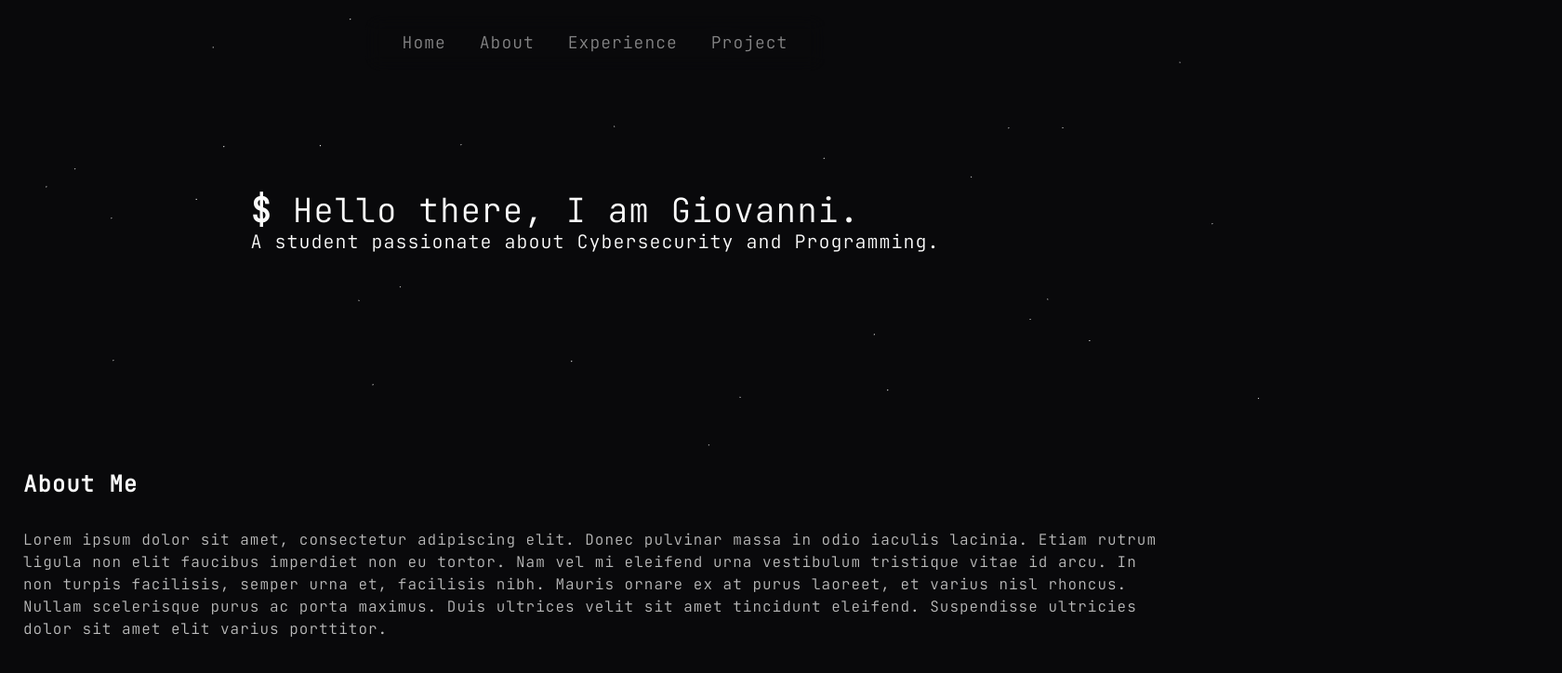
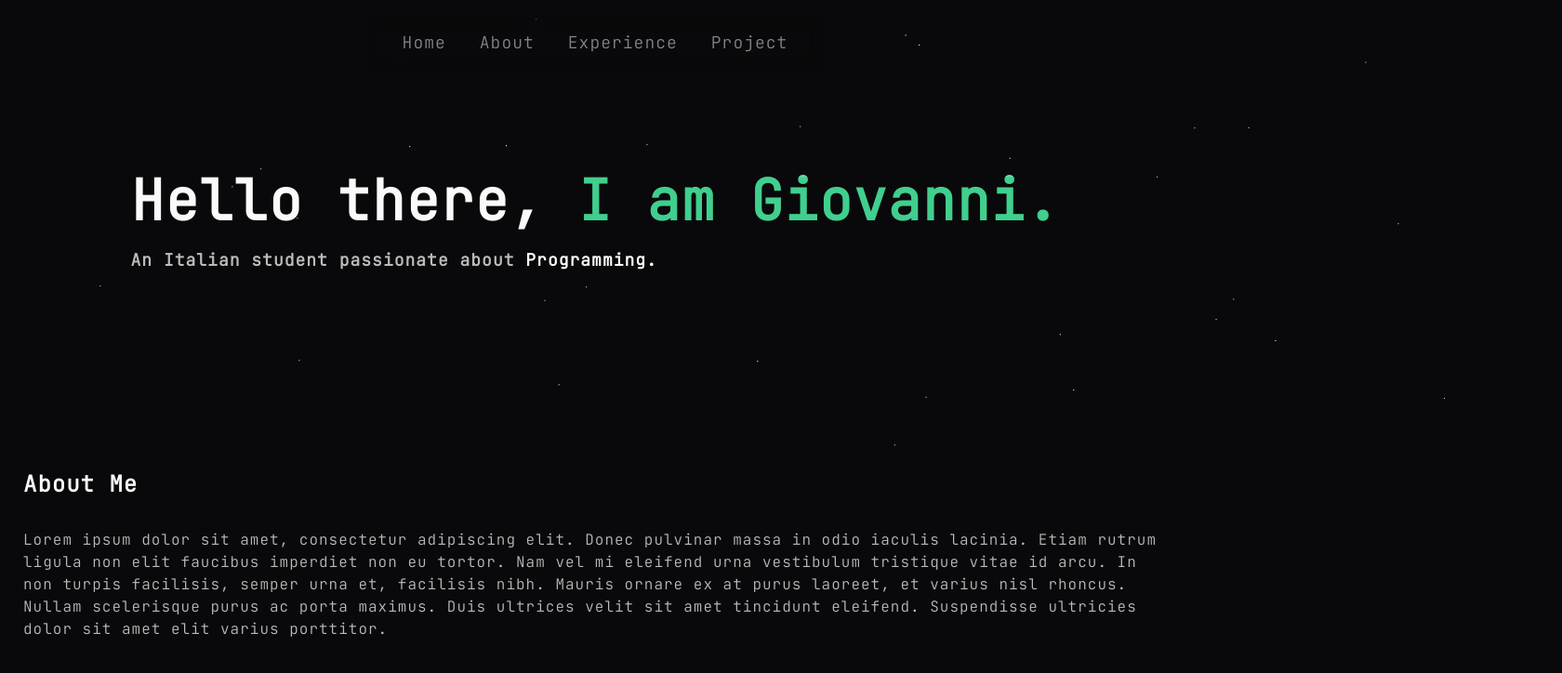
Before and after one commit to GiovanniMenon/portfolio, a Next.js app: page / in a window 1280 px wide. Shown: the top 724 px of the page at 93% size, 1680 px wide, since content can reach past the window. Built offline with nearby package versions, Linux system fonts and the light colour scheme.

Commit message:
13/02/2024 - Develop - Hero

```diff
--- a/package.json
+++ b/package.json
@@ -19,6 +19,7 @@
     "next": "14.1.0",
     "react": "^18",
     "react-dom": "^18",
+    "react-type-animation": "^3.2.0",
     "tailwind-merge": "^2.2.1",
     "tailwindcss-animate": "^1.0.7"
   },
--- a/src/app/layout.tsx
+++ b/src/app/layout.tsx
@@ -2,6 +2,14 @@ import type { Metadata } from "next";
 import { JetBrains_Mono } from "next/font/google";
 import "./globals.css";
 import React from "react";
+import type { Viewport } from "next";
+
+export const viewport: Viewport = {
+  width: "device-width",
+  initialScale: 1,
+  maximumScale: 1,
+  userScalable: false,
+};
 
 const jetBrains = JetBrains_Mono({
   weight: "300",
--- a/src/app/page.tsx
+++ b/src/app/page.tsx
@@ -7,7 +7,7 @@ import Footer from "@/components/footer/footer";
 
 export default function Home() {
   return (
-    <main>
+    <main className="overflow-x-hidden">
       <NavBarComponent></NavBarComponent>
       <HeroComponent></HeroComponent>
       <MainComponent></MainComponent>
--- a/src/components/hero/heroComponent.tsx
+++ b/src/components/hero/heroComponent.tsx
@@ -2,14 +2,13 @@ import HeroHeader from "@/components/hero/heroHeaderComponent";
 
 function HeroComponent() {
   return (
-    <div className="flex flex-col justify-around items-center content-center w-full h-[60vh] ">
-      <div className={"absolute"}>
+    <div className="flex flex-col justify-around items-center content-center w-full h-[60vh]  ">
+      <div className={"absolute w-full"}>
         <svg
           className="hero-stars"
           xmlns="http://www.w3.org/2000/svg"
           width="1680"
           height="730"
-          viewBox="0 0 1680 730"
           fill="none"
         >
           <circle
--- a/src/components/hero/heroHeaderComponent.tsx
+++ b/src/components/hero/heroHeaderComponent.tsx
@@ -1,15 +1,33 @@
+import { TypeAnimation } from "react-type-animation";
+
 function HeroHeader() {
   return (
-    <div className="flex flex-col justify-center items-center content-center w-full h-[60vh] text-4xl">
+    <div className="flex flex-col justify-center items-center content-center w-full h-[10vh] md:h-[60vh] text-4xl lg:text-6xl font-extrabold">
       {/* eslint-disable-next-line react/no-unescaped-entities */}
-      <div className="max-w-[1300px] flex flex-col ">
+      <div className="max-w-[1300px] flex flex-col text-center md:text-left gap-5 ">
         <span>
-          <span className="font-bold">$</span> Hello there,{" "}
-          <span>I am Giovanni.</span>
+          Hello there,{" "}
+          <span className="bg-gradient-to-b from-white from-5% to-[--green] to-20% text-transparent bg-clip-text">
+            I am Giovanni.
+          </span>
         </span>
-        <span className="text-xl">
+        <span className="text-base md:text-lg text-[--textColor]">
           {" "}
-          A student passionate about Cybersecurity and Programming.
+          An Italian student passionate about
+          <TypeAnimation
+            sequence={[
+              " Cybersecurity.",
+              2000,
+              " Programming.",
+              2000,
+              " Virtual Reality.",
+              2000,
+            ]}
+            wrapper="span"
+            className="font-bold text-white"
+            speed={25}
+            repeat={Infinity}
+          />
         </span>
       </div>
 
```
Also changed, not shown: 1 other file (tests, documents, lock files or other folders).
